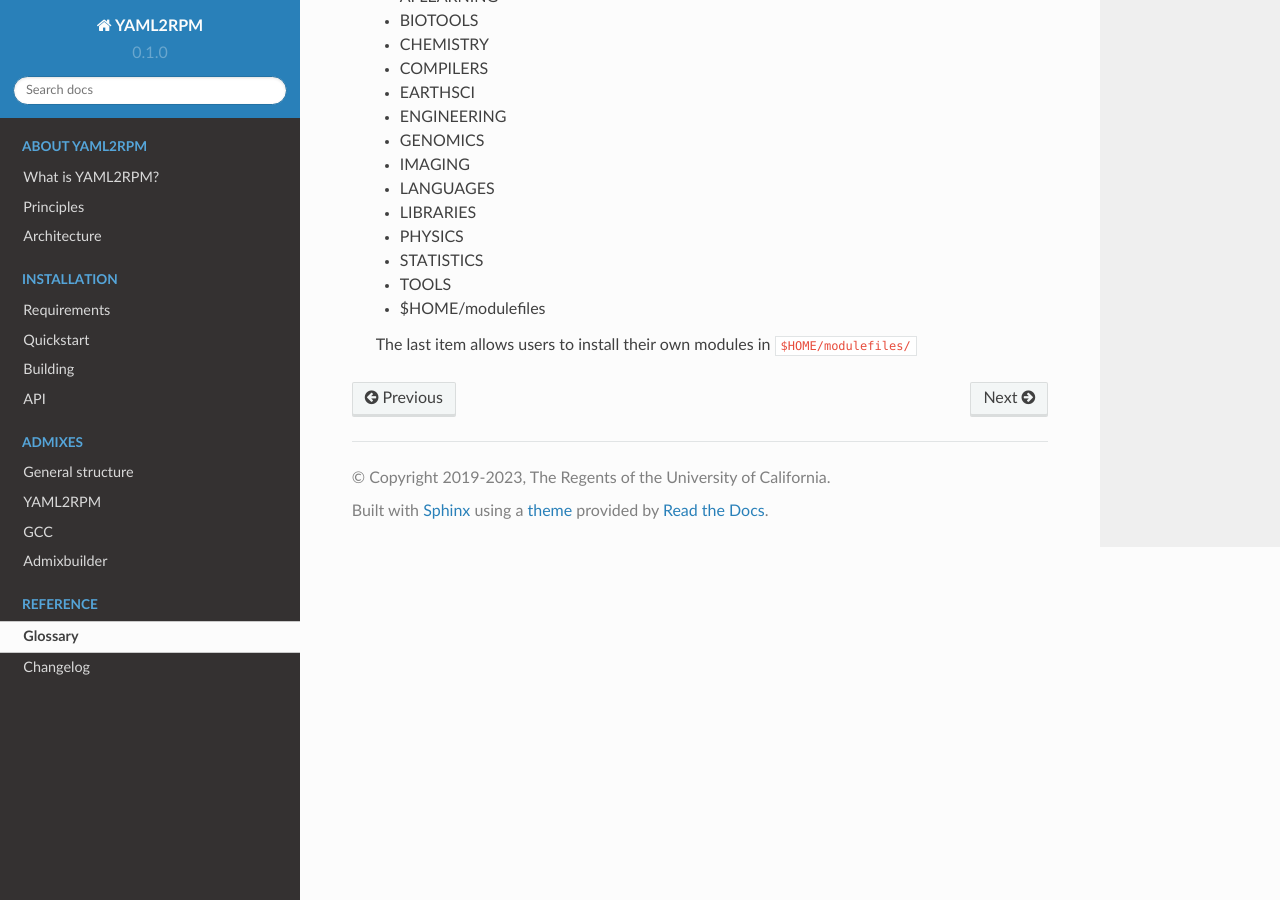
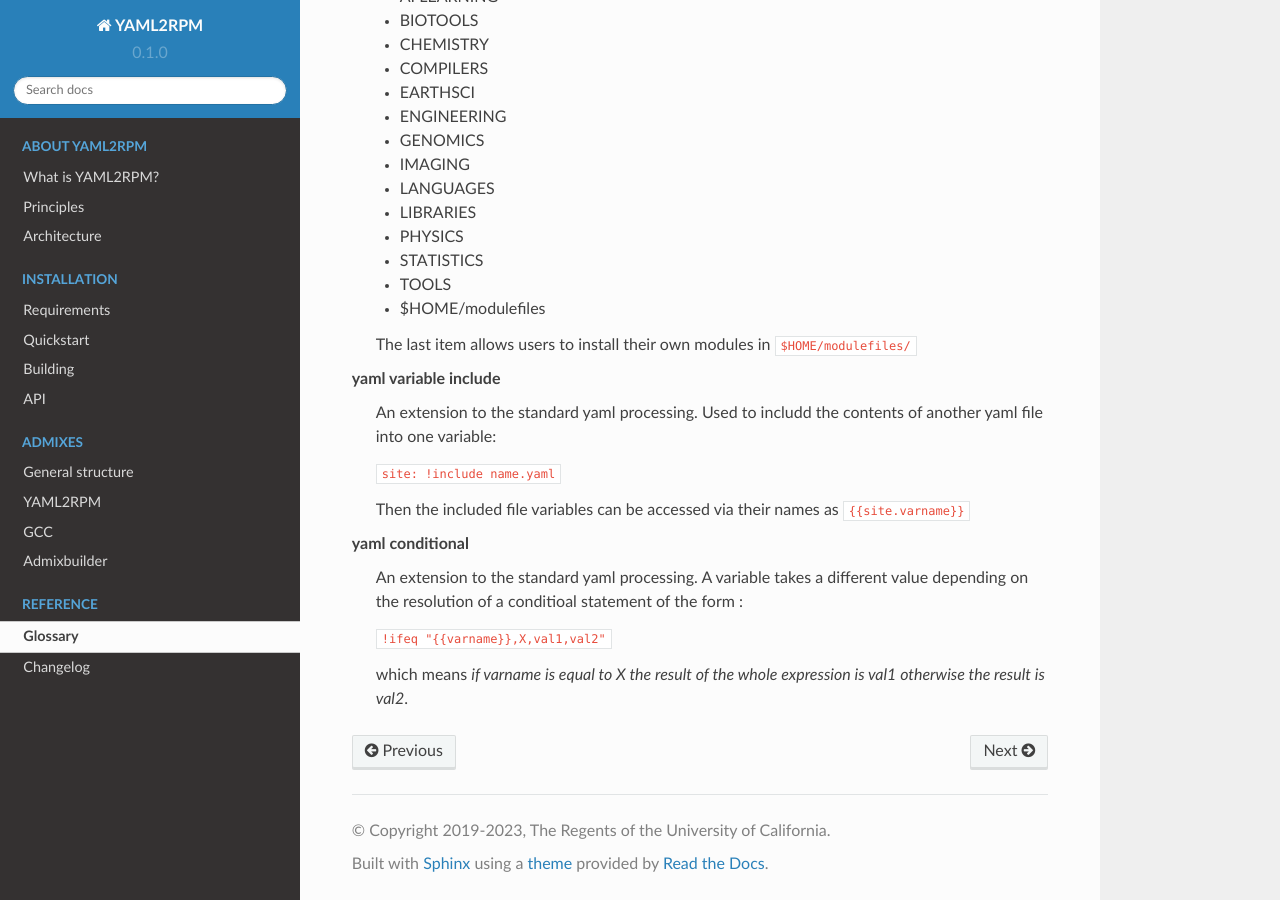
Before and after one commit to RCIC-UCI-Public/yaml2rpm-docs, a Sphinx documentation site: the page built from docs/source/references/glossary.rst, in a window 1280 px wide and 900 px high, scrolled down 746 px. Built offline with Sphinx 7.4.7 and the Read the Docs theme 2.0.0, drawn with Linux system fonts in a browser that asks for light colours.

Commit message:
add yaml extensions

```diff
--- a/docs/source/references/glossary.rst
+++ b/docs/source/references/glossary.rst
@@ -45,3 +45,21 @@ This page includes a number of terms that we use in our documentation.
      - $HOME/modulefiles
 
      The last item allows users to install their own modules in ``$HOME/modulefiles/``
+
+   yaml variable include
+     An extension to the standard yaml processing. Used to includd
+     the contents of another yaml file into one variable:
+
+     ``site: !include name.yaml``
+
+     Then the included file variables can be accessed via their names as  ``{{site.varname}}``
+
+   yaml conditional
+     An extension to the standard yaml processing. A variable takes a
+     different value depending on the resolution of a conditioal
+     statement of the form :
+
+     ``!ifeq "{{varname}},X,val1,val2"``
+
+     which means `if varname is equal to X the result of the
+     whole expression is val1 otherwise the result is val2`.
```
